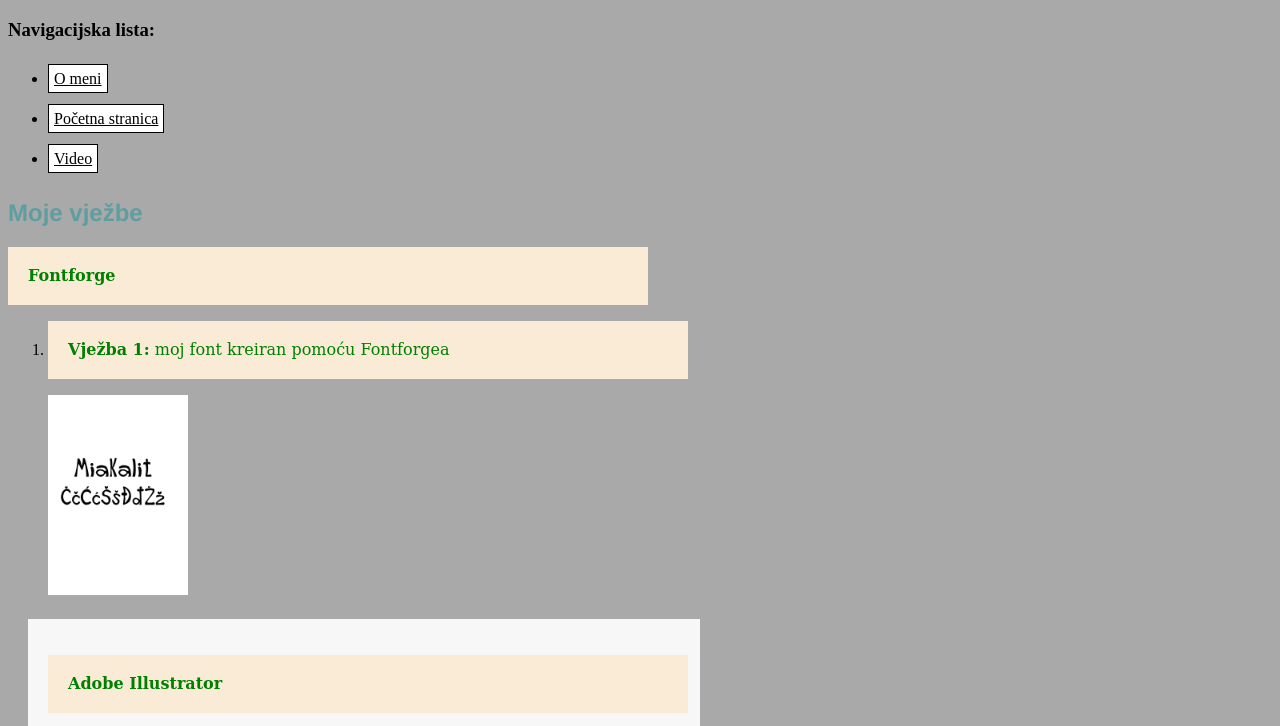
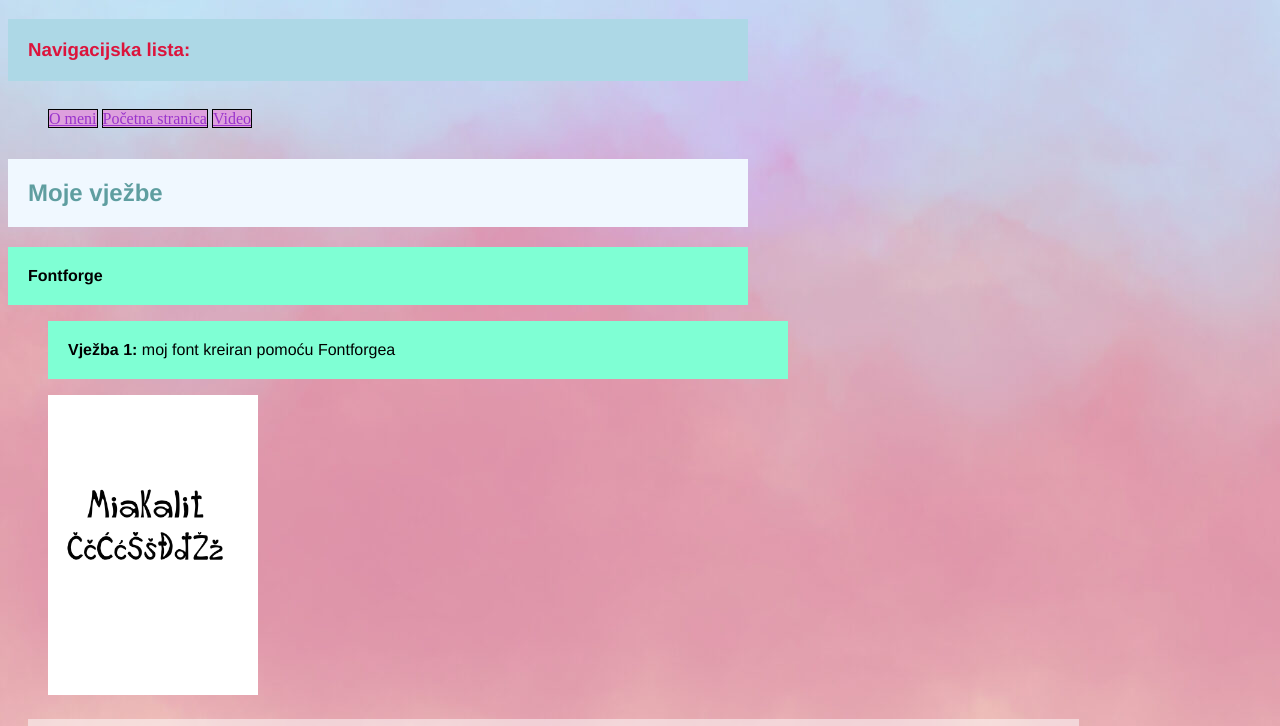
Before and after one commit to miakalit/Mia_Kalit, a plain HTML site: page vjezbe.html in a window 1280 px wide. Shown: the top 726 px of the page. Drawn offline with Linux system fonts and the light colour scheme.

Commit message:
Add files via upload

```diff
--- a/stil.css
+++ b/stil.css
@@ -1,43 +1,54 @@
 @charset "utf-8";
 /* CSS Document */
-p {
-	color: green;
-	font-family: Constantia, "Lucida Bright", "DejaVu Serif", Georgia, "serif";
-	font-size: 16px;
+h1{
+	 font-family: "MiaKalit";
+    src:url("vjezba1/MiaKalit.ttf");
+	color: coral;
+}
+li {	display:inline;
+}
+h2{
+	font-family: Gotham, "Helvetica Neue", Helvetica, Arial, "sans-serif";
+	width: 700px;
+	color: cadetblue;
+	background-color: aliceblue;
+	padding: 20px
+}
+p{
+	font-family: Gotham, "Helvetica Neue", Helvetica, Arial, "sans-serif";
 	line-height: 18px;
-	width: 600px;
-	background-color: antiquewhite;
+	width: 700px;
+	background-color: aquamarine;
 	padding: 20px;
 }
-.paragraf_2 {color: darkcyan; background-color: rgba(255, 255, 255, 0.5)}
+h3{
+	font-family: Gotham, "Helvetica Neue", Helvetica, Arial, "sans-serif";
+	width: 700px;
+	color: crimson;
+	background-color: lightblue;
+	padding: 20px;
+}
+.pozadina {
+	background-image: url("Slike/pozadina.jpg");
+}
+.drugapozadina {
+	background-image: url("Slike/pozadina3.jpg");
+}
 .novi_blok {
-	background-color: rgba(255, 255, 255, 0.9);
+	background-color: rgba(255, 255, 255, 0.5);
 	padding: 20px;
 	margin: 20px;
-	width:50%;
-}
-h1, h2{
-	font-family: Gotham, "Helvetica Neue", Helvetica, Arial, "sans-serif";
-	color: cadetblue;
-}
-
-span {color: rgb(225, 0, 255);}
-.pozadina{
-	background-image: url("Slike/08.jpg");
-}
-.drugapozadina {
-	background-color: darkgray;
+	width: 80%;
 }
 a:link {
-	color: black;
-	background-color: white;
-	padding: 5px;
+	color: darkorchid;
+	background-color: plum;
 	line-height: 40px;
 	border: 1px solid #000000;
 }
-a:hover{
-	background-color: darkgray;
+a:hover {
+	background-color: blue;
 }
 img {
-	height: 200px;
+	height: 300px;
 }
```
